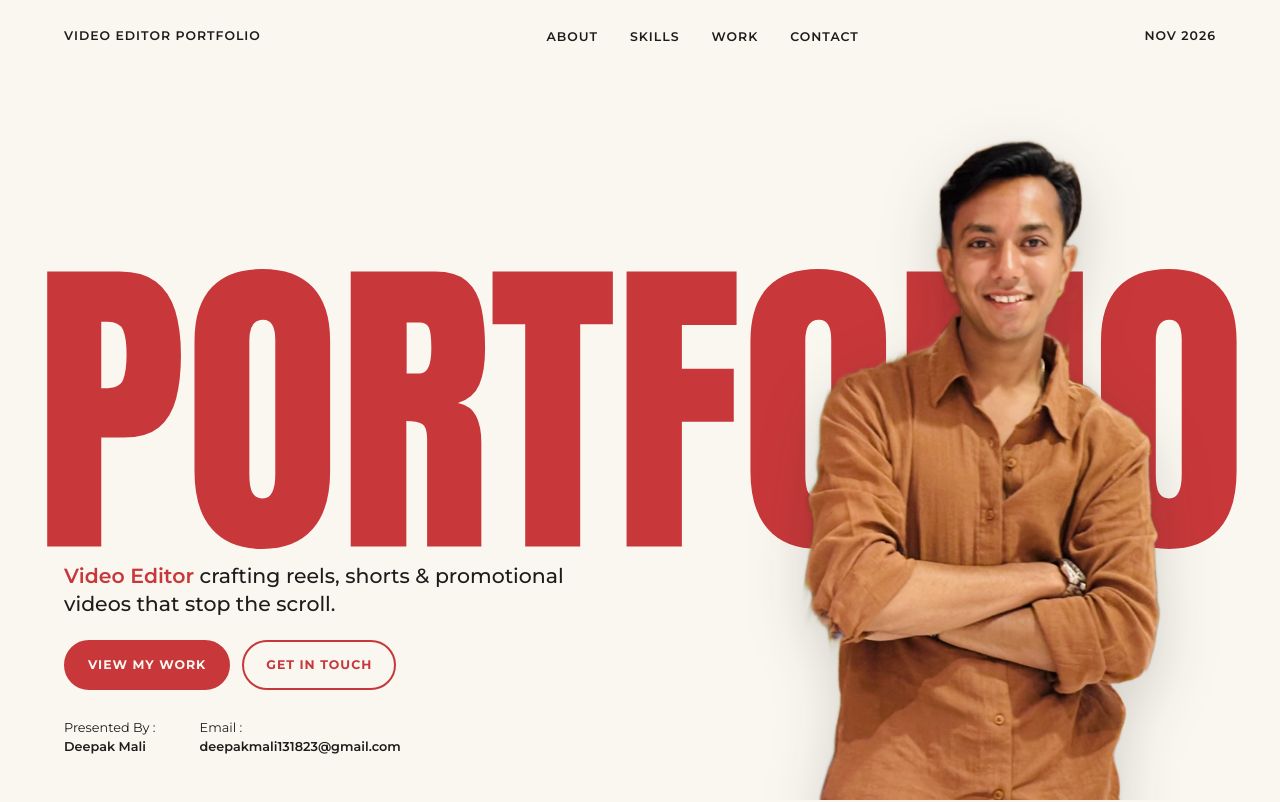
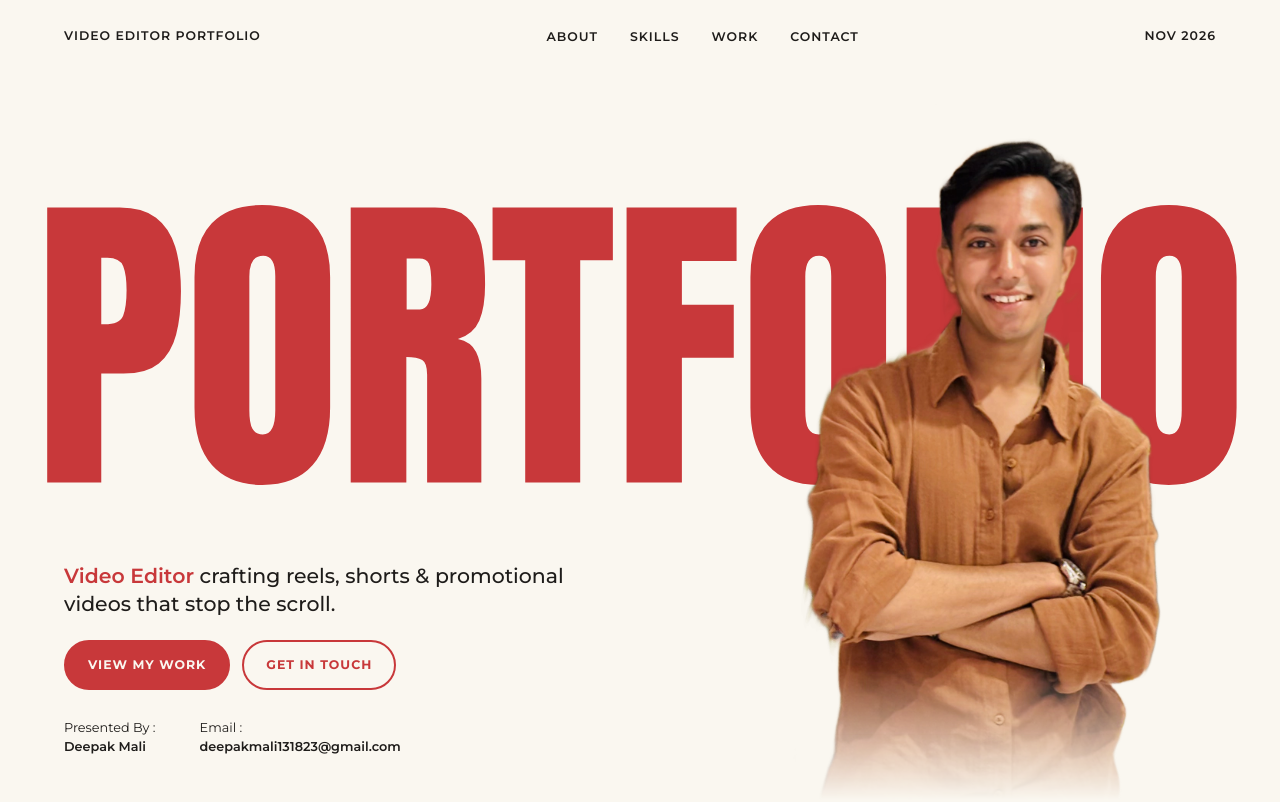
Before and after one commit to deepakmali1306-blip/portfolio, a plain HTML site: page index.html in a window 1280 px wide. Shown: the top 802 px of the page. Drawn offline with Linux system fonts and the light colour scheme.

Commit message:
Fix hero layout on wide and short screens
Cap the PORTFOLIO word by viewport height so it no longer overlaps the
intro text, and fade the photo into the page instead of a hard cut.

Co-Authored-By: Claude Opus 5.5 <noreply@anthropic.com>

```diff
--- a/index.html
+++ b/index.html
@@ -49,19 +49,21 @@
   /* ---------- Hero (matches template) ---------- */
   .hero{position:relative;height:100vh;min-height:620px;max-height:1000px;overflow:hidden}
   .hero-word{
-    position:absolute;left:50%;top:50%;transform:translate(-50%,-46%);
+    position:absolute;left:50%;top:42%;transform:translate(-50%,-46%);
     font-family:var(--display);color:var(--red);
-    font-size:25vw;line-height:.9;letter-spacing:-.005em;white-space:nowrap;
+    font-size:min(25vw,40vh);line-height:.9;letter-spacing:-.005em;white-space:nowrap;
     user-select:none;
   }
   .hero-photo{
     position:absolute;right:max(5vw,calc((100vw - 1200px)/2));top:13%;
     height:150%;width:auto;max-width:none;
-    filter:drop-shadow(0 20px 30px rgba(30,28,26,.18));
+    /* visible part ends at (100%-13%)/150% = 58% of the image: fade into the page there */
+    -webkit-mask-image:linear-gradient(to bottom,#000 47%,transparent 58%);
+    mask-image:linear-gradient(to bottom,#000 47%,transparent 58%);
   }
   @keyframes rise{from{opacity:0;transform:translateY(40px)}to{opacity:1;transform:none}}
   @keyframes fade{from{opacity:0}to{opacity:1}}
-  .hero-meta{position:absolute;left:0;right:0;bottom:44px;z-index:2}
+  .hero-meta{position:absolute;left:0;right:0;bottom:44px;z-index:3}
   .hero-intro{max-width:min(520px,52vw)}
   .hero-intro .role{font-size:clamp(1.05rem,1.6vw,1.35rem);font-weight:500;line-height:1.35;margin-bottom:22px}
   .hero-intro .role em{font-style:normal;color:var(--red);font-weight:600}
@@ -184,8 +186,7 @@
   }
   @media (max-width:640px){
     .hero{height:88vh;min-height:560px}
-    .hero-word{font-size:24vw;top:42%}
-    .hero-word{top:30%}
+    .hero-word{font-size:24vw;top:30%}
     .hero-photo{height:82%;top:auto;bottom:0;right:-6%;filter:none;-webkit-mask-image:linear-gradient(to bottom,#000 82%,transparent 100%);mask-image:linear-gradient(to bottom,#000 82%,transparent 100%)}
     .hero-meta{bottom:28px}
     .hero-intro{max-width:56%}
```
